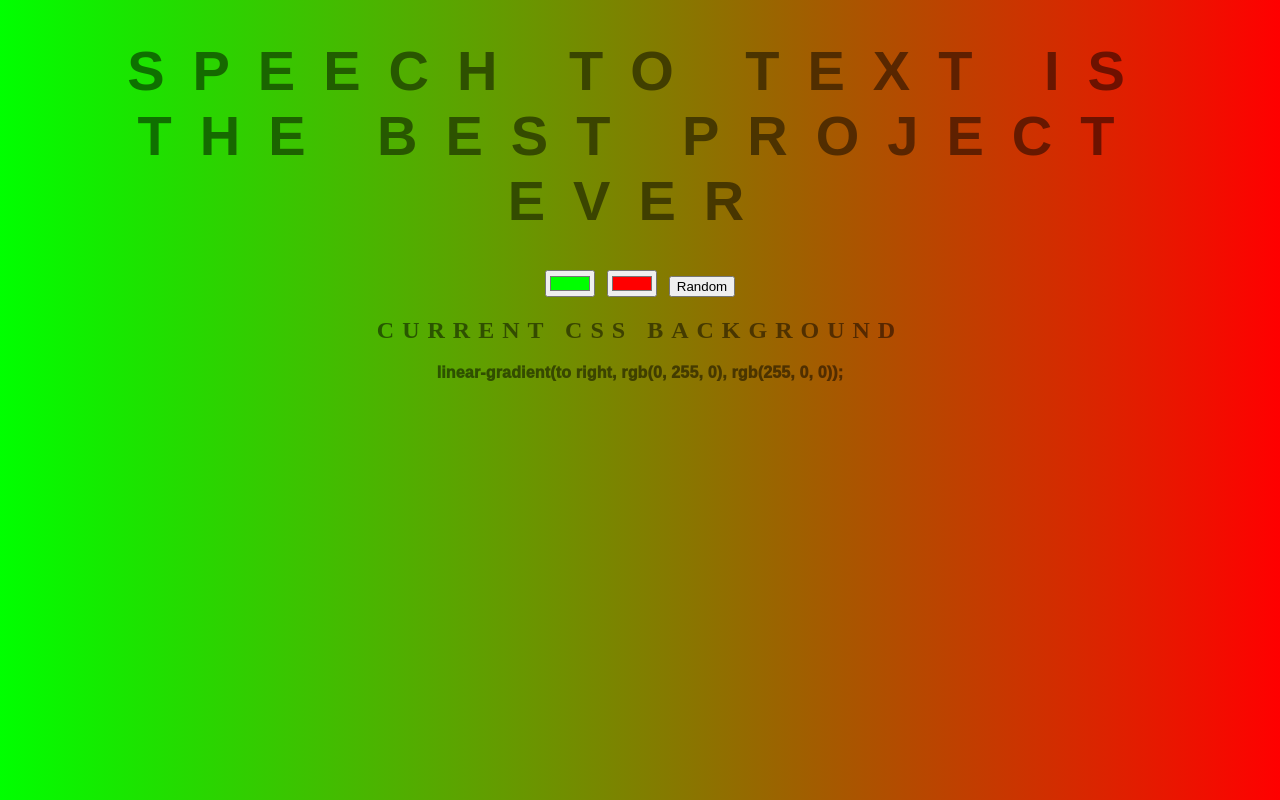
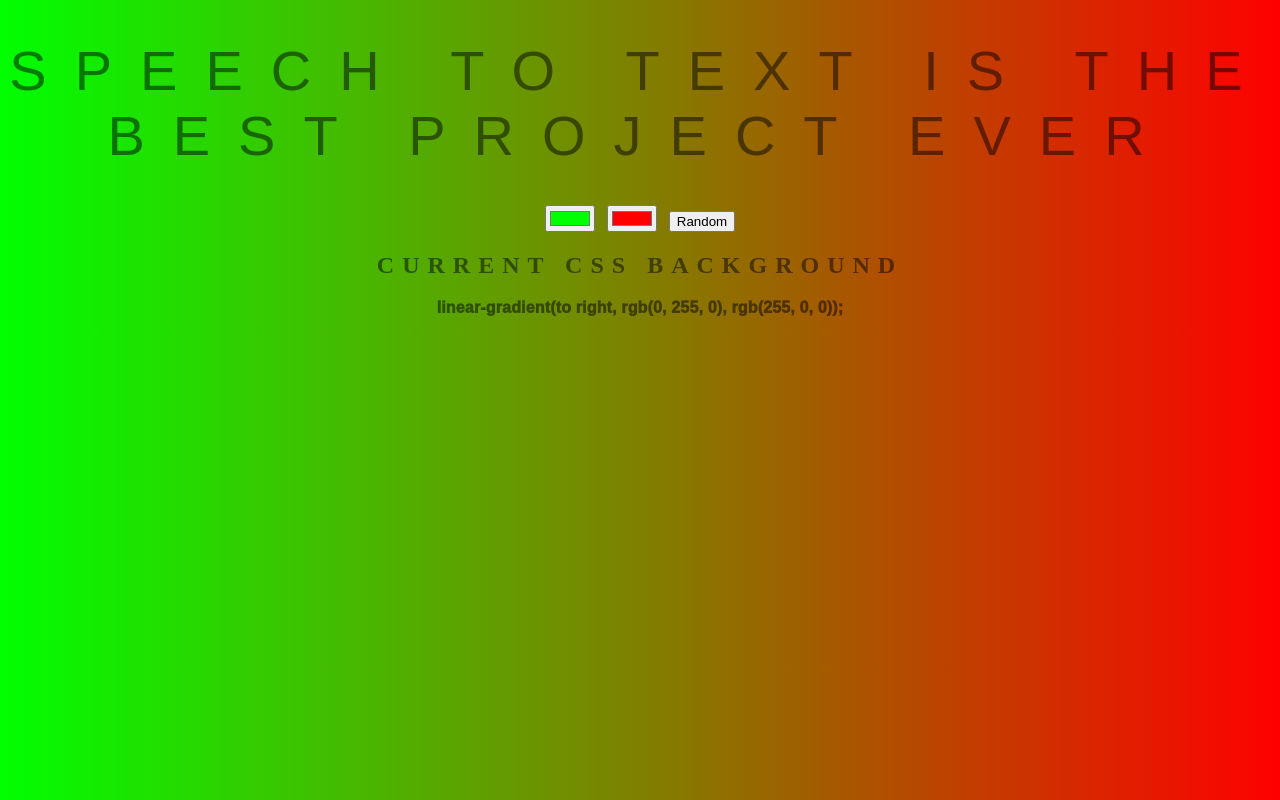
Before and after one commit to crux-in-lan/speech2Text, a plain HTML site: page index.html in a window 1280 px wide. Drawn offline with Linux system fonts and the light colour scheme.

```diff
--- a/style.css
+++ b/style.css
@@ -9,7 +9,7 @@ body {
 }
 
 h1 {
-    font: 600 3.5em 'Raleway', sans-serif;
+    font: 500 3.5em 'Raleway', sans-serif;
     color: rgba(0,0,0,.5);
     text-align: center;
     text-transform: uppercase;
```
